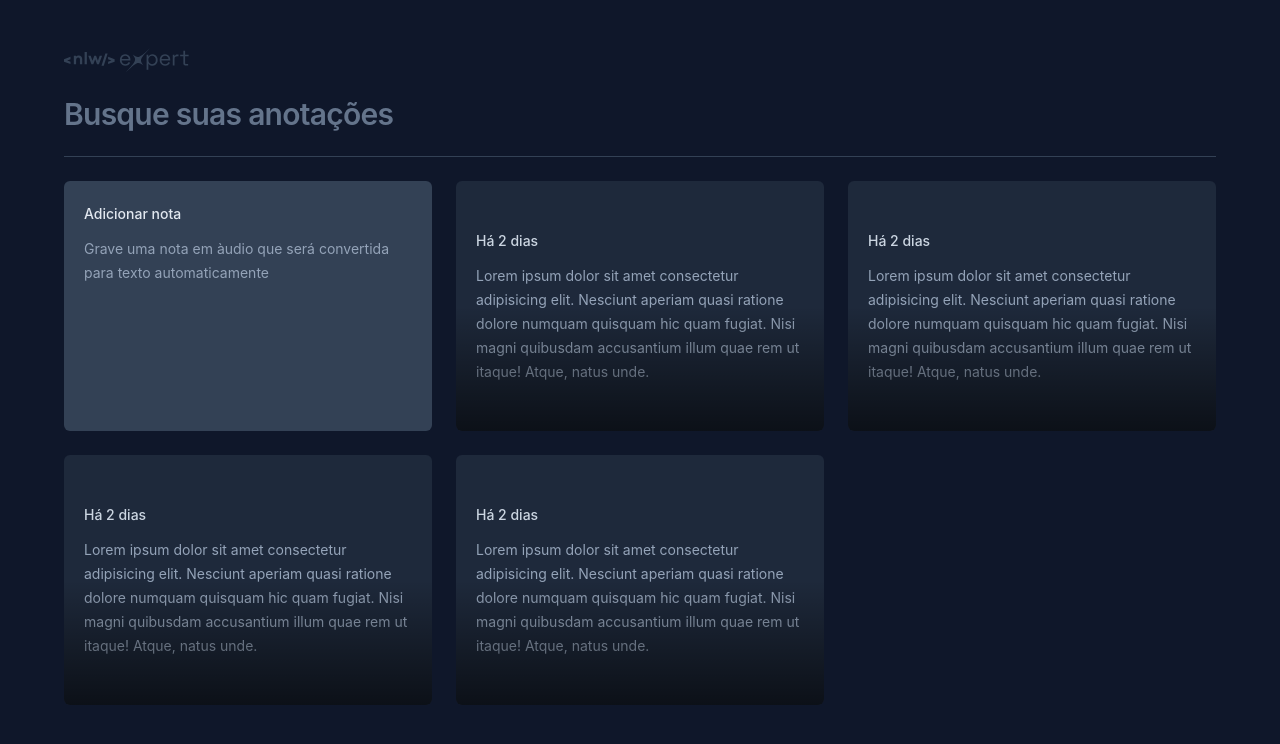
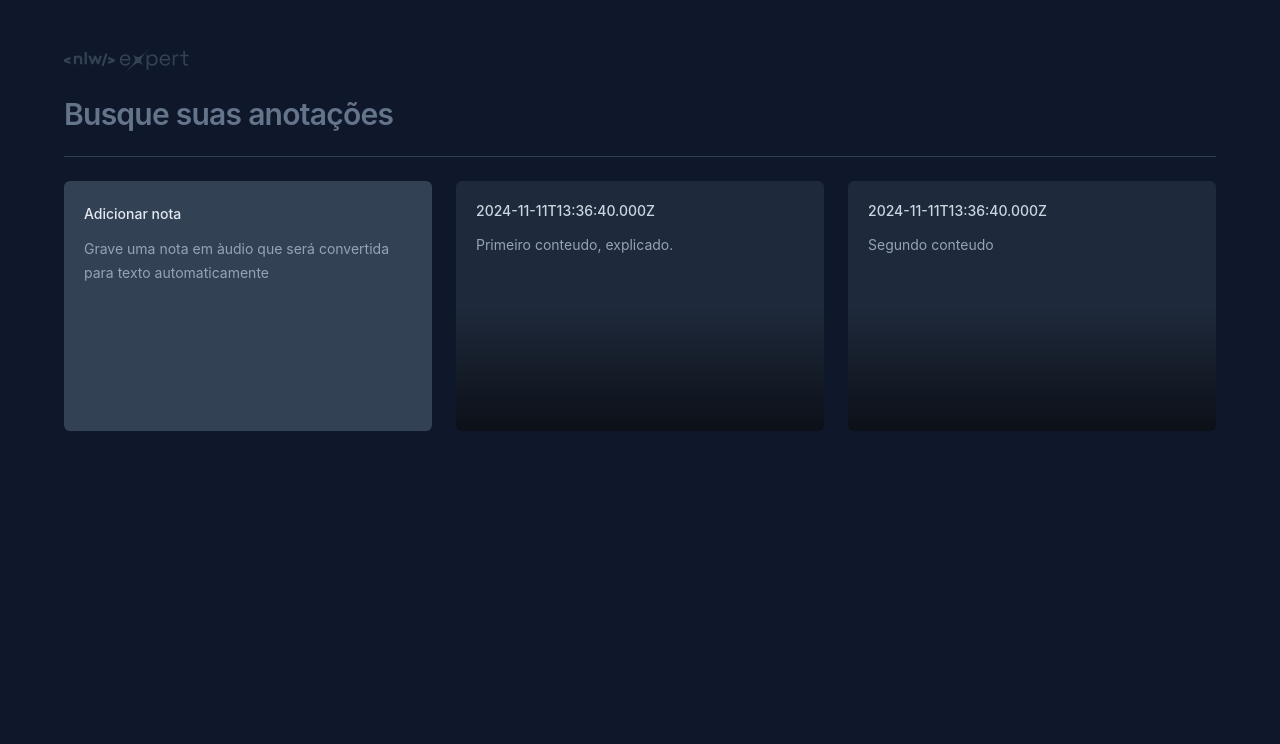
Before and after one commit to EdsonGaspar/notepad, a React (Vite) app: page / in a window 1280 px wide. Shown: the top 744 px of the page. Built offline with nearby package versions, Linux system fonts and the light colour scheme.

Commit message:
Feat: Adicionando props e instalação do Radix

```diff
--- a/package.json
+++ b/package.json
@@ -10,6 +10,7 @@
     "preview": "vite preview"
   },
   "dependencies": {
+    "@radix-ui/react-dialog": "^1.1.2",
     "react": "^18.3.1",
     "react-dom": "^18.3.1"
   },
--- a/src/app.tsx
+++ b/src/app.tsx
@@ -2,6 +2,11 @@
 import { AddNoteCard } from "./components/new-note-card";
 import { NoteCard } from "./components/note-card";
 import "./index.css";
+
+const note = {
+  date: new Date(),
+  content: "Primeiro conteudo, explicado.",
+};
 
 export function App() {
   return (
@@ -18,10 +23,8 @@
 
       <div className="grid grid-cols-3 gap-6 auto-rows-[250px]">
         <AddNoteCard />
-        <NoteCard />
-        <NoteCard />
-        <NoteCard />
-        <NoteCard />
+        <NoteCard note={note} />
+        <NoteCard note={{ date: new Date(), content: "Segundo conteudo" }} />
       </div>
     </div>
   );
--- a/src/components/note-card.tsx
+++ b/src/components/note-card.tsx
@@ -1,12 +1,17 @@
-export function NoteCard() {
+interface NoteCardProps {
+  note: {
+    date: Date;
+    content: string;
+  };
+}
+
+export function NoteCard(props: NoteCardProps) {
   return (
-    <button className="bg-slate-800 text-left rounded-md p-5 space-y-3 outline-none overflow-hidden relative hover:ring-2 hover: ring-slate-600 focus-visible:ring-2 focus-visible:ring-lime-400">
-      <span className="text-sm font-medium text-slate-300">Há 2 dias </span>
-      <p className="text-slate-400 text-sm leading-6 ">
-        Lorem ipsum dolor sit amet consectetur adipisicing elit. Nesciunt
-        aperiam quasi ratione dolore numquam quisquam hic quam fugiat. Nisi
-        magni quibusdam accusantium illum quae rem ut itaque! Atque, natus unde.
-      </p>
+    <button className="bg-slate-800 flex flex-col text-left rounded-md p-5 gap-3 outline-none overflow-hidden relative hover:ring-2 hover: ring-slate-600 focus-visible:ring-2 focus-visible:ring-lime-400">
+      <span className="text-sm font-medium text-slate-300">
+        {props.note.date.toISOString()}{" "}
+      </span>
+      <p className="text-slate-400 text-sm leading-6 ">{props.note.content}</p>
 
       <div className="absolute bottom-0 left-0 right-0 h-1/2  bg-gradient-to-t from-black/60 to-black/0 pointer-events-none"></div>
     </button>
```
Also changed, not shown: 1 other file (tests, documents, lock files or other folders).
